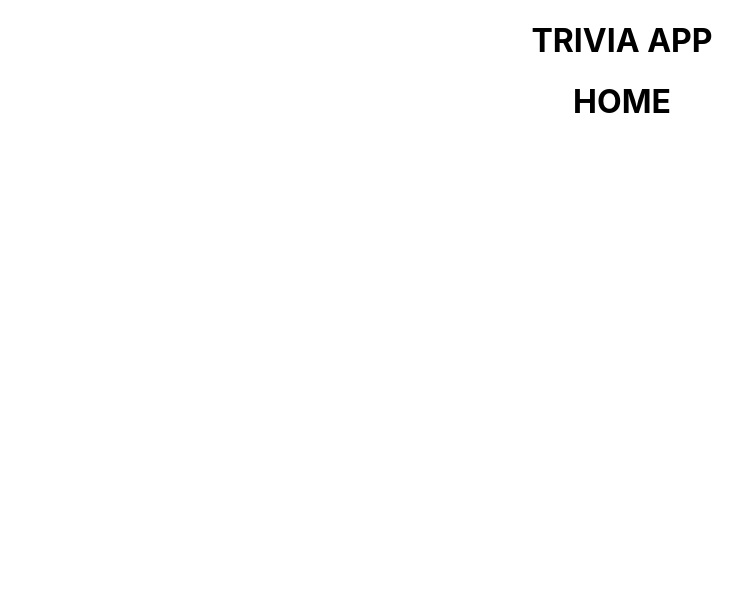
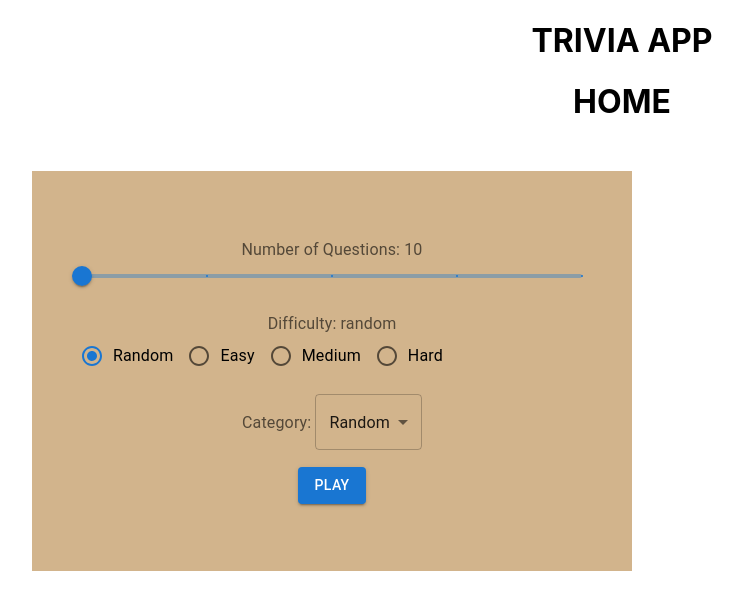
Before and after one commit to KLyrasel/MERN-Trivia, a React (Create React App) app: page / in a window 1280 px wide. Shown: the top 610 px of the page, without its empty margins (18-761 px from the left). Built offline with nearby package versions, Linux system fonts and the light colour scheme.

Commit message:
Added trivia customization options without functionality yet

```diff
--- a/src/components/Home.js
+++ b/src/components/Home.js
@@ -1,10 +1,80 @@
+import * as Mui from "@mui/material"
+import { useState } from "react"
+
 export default function Home() {
+
+    let [questionAmount, setQuestionAmount] = useState(10)
+    let [difficulty, setDifficulty] = useState('random')
+    let [category, setCategory] = useState('random')
 
     return (
         <div>
             <h1>HOME</h1>
 
+            <Mui.Box sx={{
+                display: 'flex',
+                flexDirection: 'column',
+                justifyContent: 'space-evenly',
+                margin: '50px',
+                padding: '50px',
+                width: '500px',
+                height: '300px',
+                backgroundColor: 'tan'
+            }}>
 
+                <Mui.Box>
+                    <Mui.FormLabel id='number-of-questions'>Number of Questions: {questionAmount}</Mui.FormLabel>
+                    <Mui.Slider
+                        aria-labelledby='number-of-questions'
+                        valueLabelDisplay="auto"
+                        marks
+                        defaultValue={questionAmount}
+                        step={10} min={10} max={50}
+                        onChange={(event) => setQuestionAmount(event.target.value)}
+                    />
+                </Mui.Box>
+
+                <Mui.Box>
+                    <Mui.FormLabel id='difficulty'>Difficulty: {difficulty}</Mui.FormLabel>
+                    <Mui.RadioGroup
+                        row
+                        aria-labelledby='difficulty'
+                        name='difficulty-radio-button-group'
+                        value={difficulty}
+                        onChange={(event) => setDifficulty(event.target.value)}
+                    >
+                        <Mui.FormControlLabel value="random" control={<Mui.Radio />} label="Random" />
+                        <Mui.FormControlLabel value="easy" control={<Mui.Radio />} label="Easy" />
+                        <Mui.FormControlLabel value="medium" control={<Mui.Radio />} label="Medium" />
+                        <Mui.FormControlLabel value="hard" control={<Mui.Radio />} label="Hard" />
+                    </Mui.RadioGroup>
+                </Mui.Box>
+
+                <Mui.Box>
+                    <Mui.FormLabel id='category'>Category: </Mui.FormLabel>
+                    <Mui.Select
+                        aria-labelledby='category'
+                        value={category}
+                        onChange={(event) => setCategory(event.target.value)}
+                    >
+                        <Mui.MenuItem value='random'>Random</Mui.MenuItem>
+                        <Mui.MenuItem value='arts_and_literature'>Arts & Literature</Mui.MenuItem>
+                        <Mui.MenuItem value='film_and_tv'>Film & TV</Mui.MenuItem>
+                        <Mui.MenuItem value='food_and_drink'>Food & Drink</Mui.MenuItem>
+                        <Mui.MenuItem value='general_knowledge'>General Knowledge</Mui.MenuItem>
+                        <Mui.MenuItem value='geography'>Geography</Mui.MenuItem>
+                        <Mui.MenuItem value='history'>History</Mui.MenuItem>
+                        <Mui.MenuItem value='music'>Music</Mui.MenuItem>
+                        <Mui.MenuItem value='science'>Science</Mui.MenuItem>
+                        <Mui.MenuItem value='society_and_culture'>Society & Culture</Mui.MenuItem>
+                        <Mui.MenuItem value='sport_and_leisure'>Sport & Leisure</Mui.MenuItem>
+                    </Mui.Select>
+                </Mui.Box>
+
+                <Mui.Link href='/game'>
+                    <Mui.Button variant='contained'>PLAY</Mui.Button>
+                </Mui.Link>
+            </Mui.Box>
         </div>
     )
 }
```
